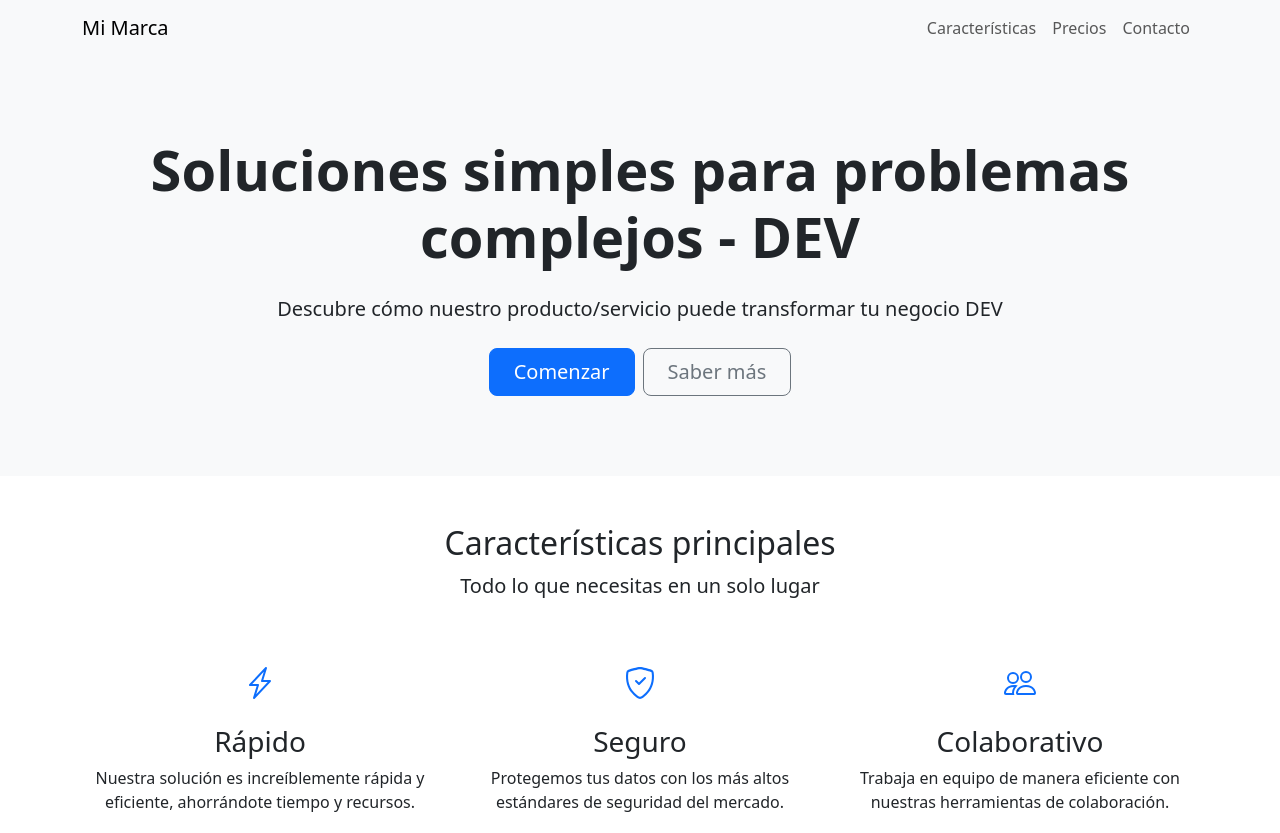
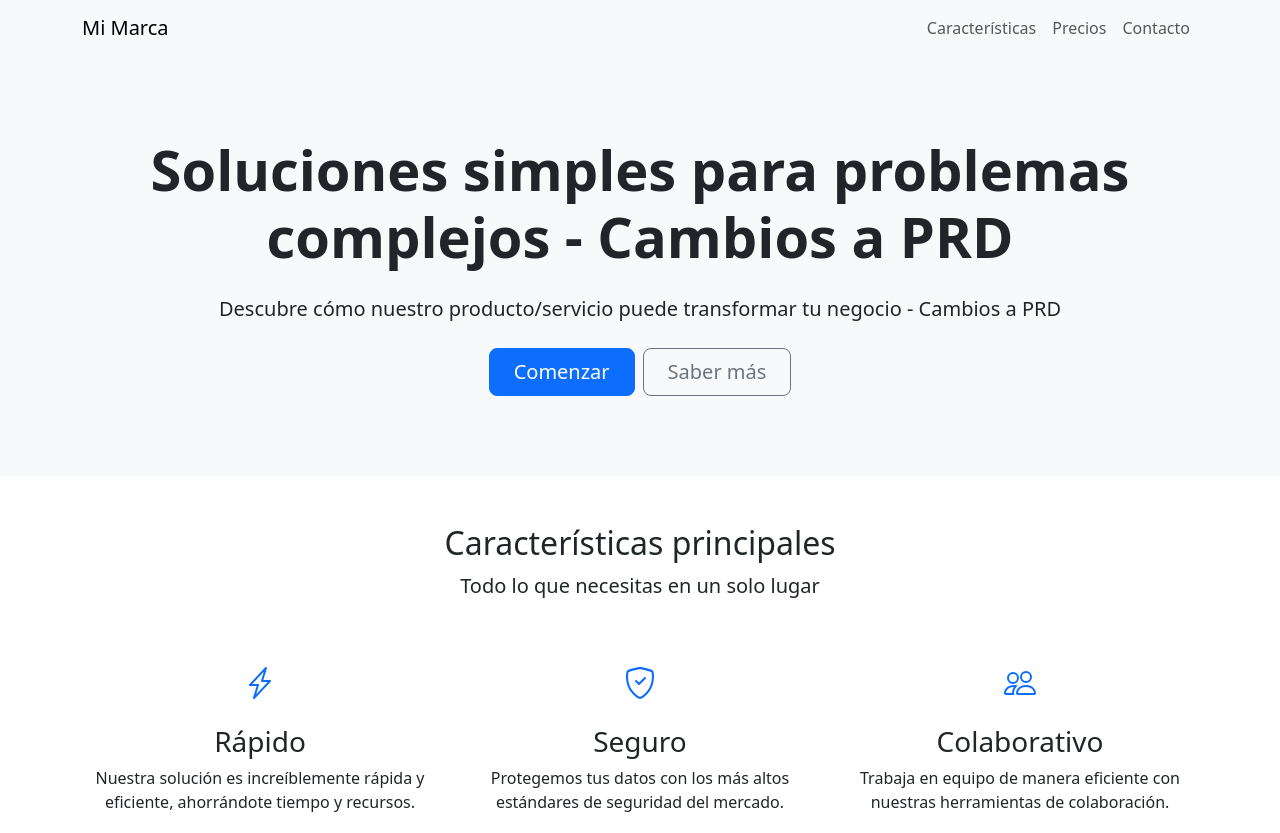
Before and after one commit to JorgeFME/landing, a website: page webapp/index.html in a window 1280 px wide. Shown: the top 833 px of the page. Drawn offline with nearby package versions, Linux system fonts and the light colour scheme.

Commit message:
Cambios index

```diff
--- a/webapp/index.html
+++ b/webapp/index.html
@@ -56,8 +56,8 @@
     <!-- Sección Hero -->
     <section class="hero-section text-center">
         <div class="container">
-            <h1 class="display-4 fw-bold mb-4">Soluciones simples para problemas complejos - DEV</h1>
-            <p class="lead mb-4">Descubre cómo nuestro producto/servicio puede transformar tu negocio DEV</p>
+            <h1 class="display-4 fw-bold mb-4">Soluciones simples para problemas complejos - Cambios a PRD</h1>
+            <p class="lead mb-4">Descubre cómo nuestro producto/servicio puede transformar tu negocio - Cambios a PRD</p>
             <div class="d-grid gap-2 d-sm-flex justify-content-sm-center">
                 <button type="button" class="btn btn-primary btn-lg px-4 gap-3">Comenzar</button>
                 <button type="button" class="btn btn-outline-secondary btn-lg px-4">Saber más</button>
```
